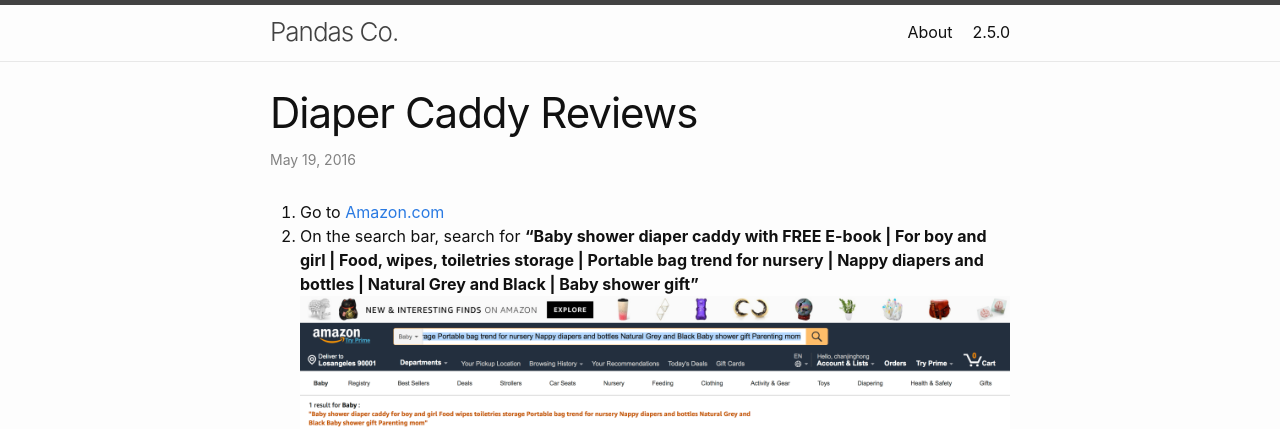
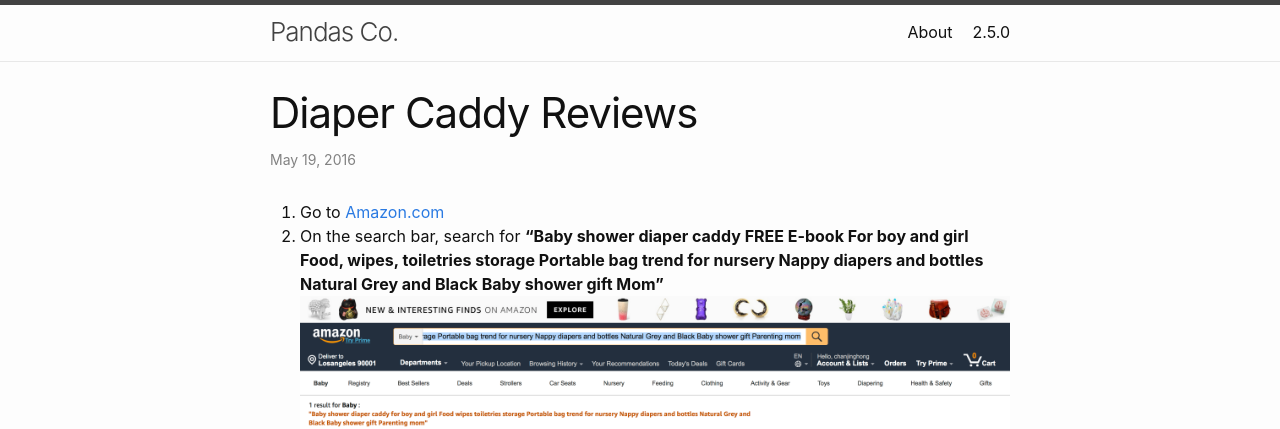
Before and after one commit to testerteresa/testerteresa.github.io, a Jekyll site: the page built from _posts/2016-05-19-diaper-caddy-reviews.md, in a window 1280 px wide. Shown: the top 429 px of the page. Built offline with Jekyll 4.4.1, drawn with Linux system fonts in a browser that asks for light colours.

Commit message:
Updated search term

```diff
--- a/_posts/2016-05-19-diaper-caddy-reviews.md
+++ b/_posts/2016-05-19-diaper-caddy-reviews.md
@@ -5,7 +5,7 @@ categories: misc
 ---
 
 1. Go to [Amazon.com](https://www.amazon.com/)
-2. On the search bar, search for **“Baby shower diaper caddy with FREE E-book | For boy and girl | Food, wipes, toiletries storage | Portable bag trend for nursery | Nappy diapers and bottles | Natural Grey and Black | Baby shower gift”**
+2. On the search bar, search for **“Baby shower diaper caddy FREE E-book For boy and girl Food, wipes, toiletries storage Portable bag trend for nursery Nappy diapers and bottles Natural Grey and Black Baby shower gift Mom”**
 ![Search baby shower diaper caddy for boy and girl pandas on Amazon](/assets/DiaperCaddy/search_term.png)
 
 3. Click on the first result
```
